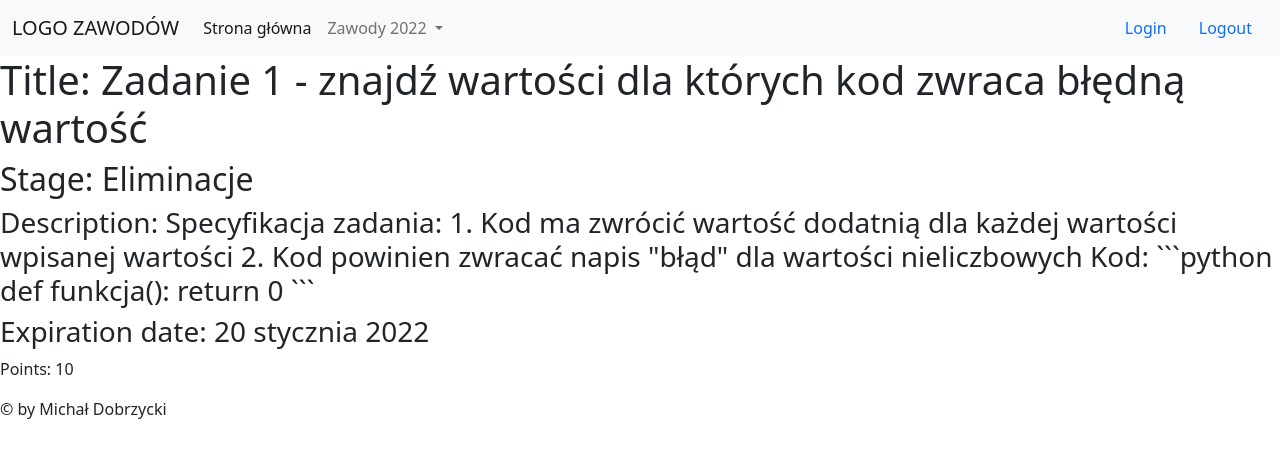
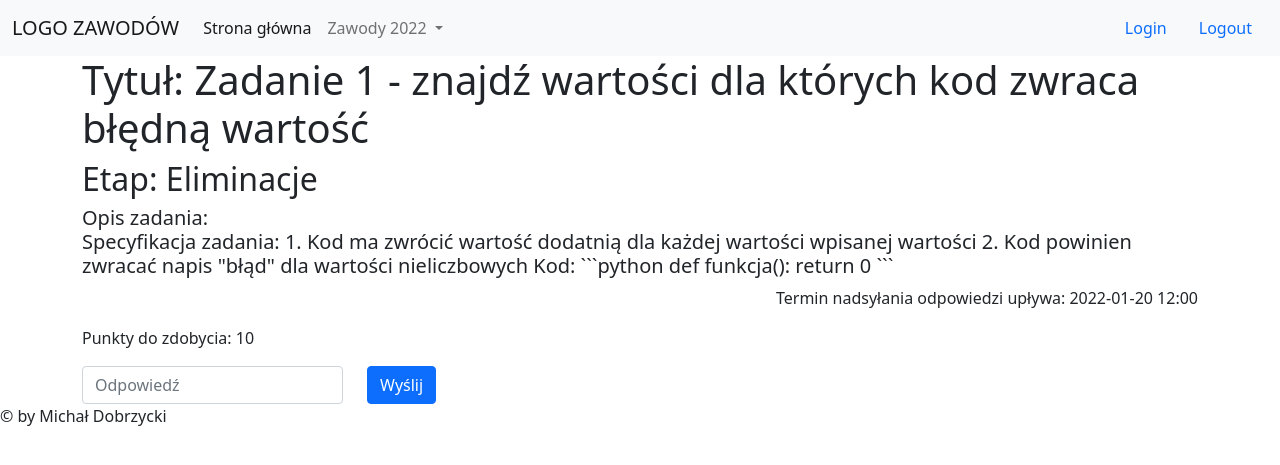
Before and after one commit to misiekofski/competition, a Django app: page /zadania/1 in a window 1280 px wide. Shown: the top 465 px of the page. Run offline with Django 4.2, Linux system fonts and the light colour scheme; a user stored in the database is signed in; data comes from the database, SQL or seed files in the repository; both versions use the stored data as it was after the commit.

Commit message:
Added better templates for app

```diff
--- a/comp2022/templates/exercise_detail.html
+++ b/comp2022/templates/exercise_detail.html
@@ -2,10 +2,26 @@
 
 {% block content %}
 
-    <h1>Title: {{ object.title }}</h1>
-    <h2>Stage: {{ object.stage }}</h2>
-    <h3>Description: {{ object.description }}</h3>
-    <h3>Expiration date: {{ object.exercise_expiration_date|date }}</h3>
-    <p>Points: {{ object.points_to_gain }}</p>
+    <div class="container">
+        <h1>Tytuł: {{ object.title }}</h1>
+        <h2>Etap: {{ object.stage }}</h2>
+        <h3 class="lead">Opis zadania: <br>{{ object.description }}</h3>
+        <figure class="text-end">
+            <p>Termin nadsyłania odpowiedzi upływa: {{ object.exercise_expiration_date|date:'Y-m-d H:i' }}</p>
+        </figure>
+        <p>Punkty do zdobycia: {{ object.points_to_gain }}</p>
+
+        <form action="" method="POST" class="row">
+            {% csrf_token %}
+            <div class="col-sm-3">
+                <input type="text" class="form-control" id="answer" name="answer" placeholder="Odpowiedź" required>
+            </div>
+
+            <div class="col-auto">
+                <button type="submit" class="btn btn-primary">Wyślij</button>
+            </div>
+        </form>
+
+    </div>
 
 {% endblock %}
--- a/comp2022/templates/exercises.html
+++ b/comp2022/templates/exercises.html
@@ -2,6 +2,7 @@
 
 {% block content %}
 
+    <div class="container">
         <h2>Zadania</h2>
         <table class="table">
             <thead class="thead-dark">
@@ -24,5 +25,6 @@
             {% endfor %}
             </tbody>
         </table>
+    </div>
 
 {% endblock %}
```
Also changed, not shown: db.sqlite3. Lines whose indentation alone changed are shown as unchanged.
